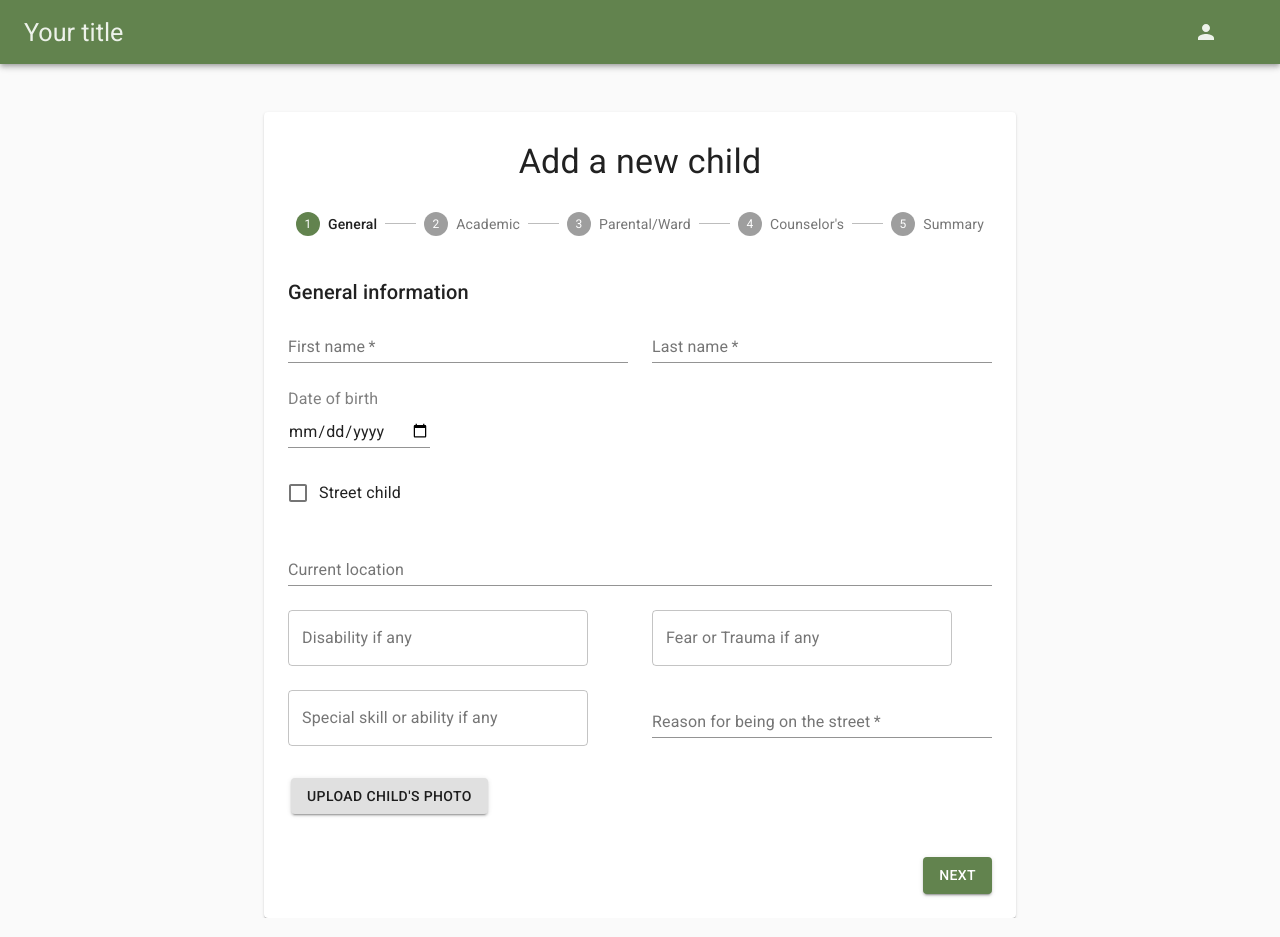
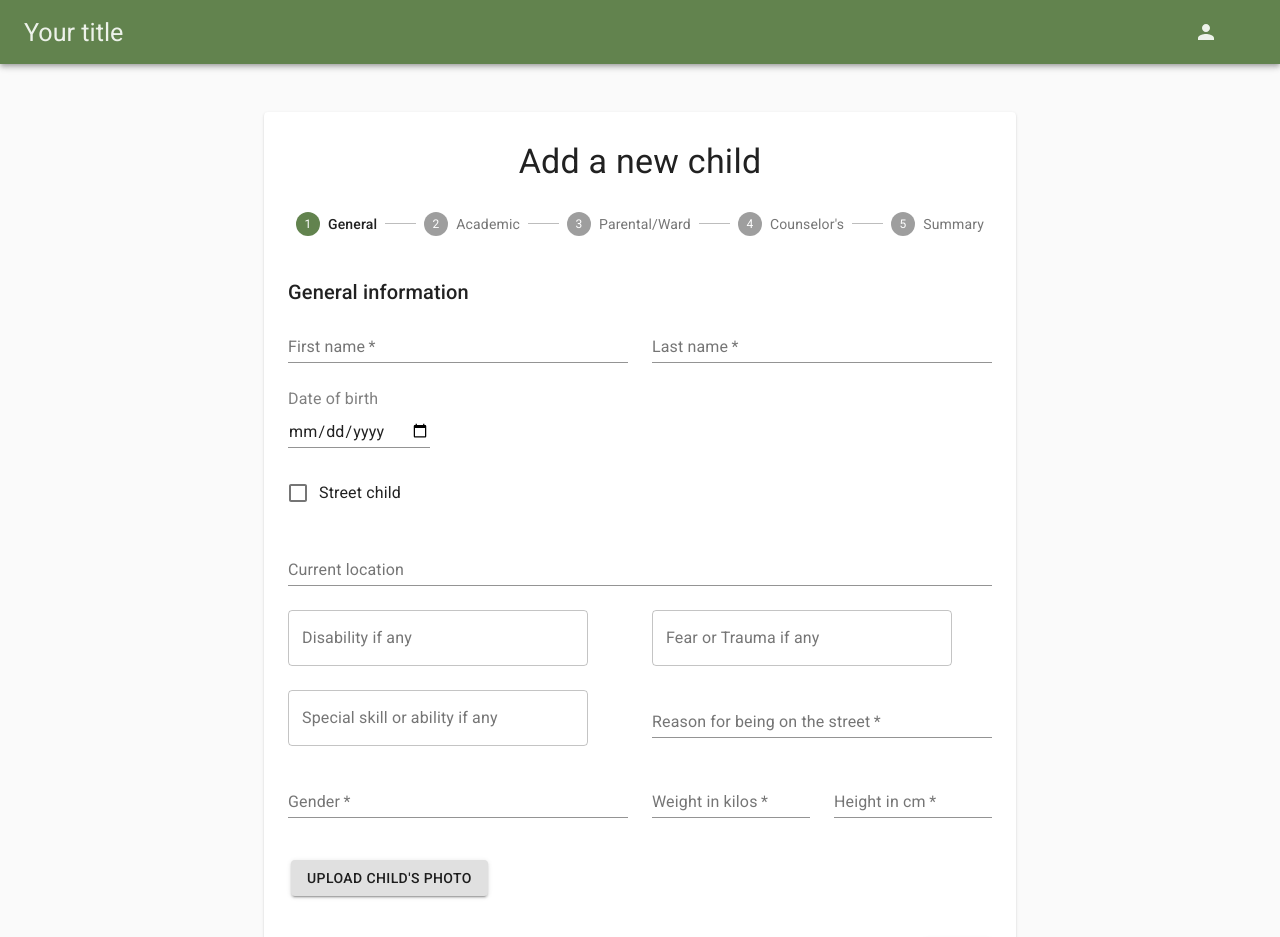
Before and after one commit to Mongen-Initiative/mongen-frontend, a Next.js app: page /1/new-record in a window 1280 px wide. Shown: the top 937 px of the page. Built offline with nearby package versions, Linux system fonts and the light colour scheme.

Commit message:
fixing fields for post

```diff
--- a/components/templates/newRecordSteps.tsx
+++ b/components/templates/newRecordSteps.tsx
@@ -18,23 +18,17 @@ type Props = {
   counsellor?:any
 }
 
-
 export function GeneralInfoStep(props: Props) {
   const { callback } = props
   const [generalInfoData, setGeneralInfoData] = React.useState({
-    firstName: '',
-    lastName: '',
-    birth: '',
+    first_name: '',
+    last_name: '',
+    date_of_birth: '',
     address: '',
-    reason: '',
-    age: 23,
-    gender: 'girl',
-    height: 165,
-    street_situation_id: 1,
-    living_in_street: "false",
-    start_date: "2021-01-26T14:59:32.842Z",
-    end_date: "2021-01-26T14:59:32.842Z",
-    weight: 55,
+    gender: '',
+    height: 0,
+    weight: 0,
+    country_iso: "US"
   })
 
   function updateForm(type, data) {
@@ -55,7 +49,7 @@ export function GeneralInfoStep(props: Props) {
             name="firstName"
             label="First name"
             fullWidth
-            onChange={(event) => updateForm("firstName", event.target.value)}
+            onChange={(event) => updateForm("first_name", event.target.value)}
           />
         </Grid>
         <Grid item xs={12} sm={6}>
@@ -65,7 +59,7 @@ export function GeneralInfoStep(props: Props) {
             name="lastName"
             label="Last name"
             fullWidth
-            onChange={(event) => updateForm("lastName", event.target.value)}
+            onChange={(event) => updateForm("last_name", event.target.value)}
           />
         </Grid>
         <Grid item xs={12}>
@@ -75,12 +69,12 @@ export function GeneralInfoStep(props: Props) {
             id="dob"
             name="dob"
             type="date"
-            onChange={(event) => updateForm("birth", event.target.value)}
+            onChange={(event) => updateForm("date_of_birth", event.target.value)}
           />
         </Grid>
         <Grid item xs={12}>
           <FormControlLabel
-            control={<Checkbox color="secondary" name="street-child" value="true" onChange={(event) => updateForm("living_in_street", event.target.value)}
+            control={<Checkbox color="secondary" name="street-child" value="true"
             />}
             label="Street child"
           />
@@ -110,13 +104,42 @@ export function GeneralInfoStep(props: Props) {
             name="reason-being-on-the-street"
             label="Reason for being on the street"
             fullWidth
-            onChange={(event) => updateForm("reason", event.target.value)}
+          />
+        </Grid>
+        <Grid item xs={12} sm={6}>
+          <TextField
+            required
+            id="gender"
+            name="gender"
+            label="Gender"
+            fullWidth
+            onChange={(event) => updateForm("gender", event.target.value)}
+          />
+        </Grid>
+        <Grid item xs={12} sm={3}>
+          <TextField
+            required
+            id="weight"
+            name="weight"
+            label="Weight in kilos"
+            fullWidth
+            onChange={(event) => updateForm("weight", event.target.value)}
+          />
+        </Grid>
+        <Grid item xs={12} sm={3}>
+          <TextField
+            required
+            id="height"
+            name="height"
+            label="Height in cm"
+            fullWidth
+            onChange={(event) => updateForm("height", event.target.value)}
           />
         </Grid>
         <Button
             variant="contained"
             component="label"
-            style = {{margin:"15px", marginTop:"20px"}}
+            style = {{margin:"15px", marginTop:"30px"}}
         >
         Upload Child's photo
         <input
@@ -163,9 +186,11 @@ export function AcademicRecordsStep(props: Props) {
             onChange={(event) => updateForm("lastClass", event.target.value)}
           />
         </Grid>
-        <Grid item xs={12} md={6}>
+        <Grid item xs={12} md={3}>
+        <Typography style={{color:"grey", marginTop:"-2px", fontSize:"12px"}}>Departure date</Typography>
           <TextField
-            required id="depDate" label="Departure date" fullWidth
+            required id="depDate"
+            type="date"
             onChange={(event) => updateForm("depDate", event.target.value)}
           />
         </Grid>
@@ -277,7 +302,7 @@ export function NewRecordSummaryStep(props: Props) {
         <Typography variant="h6" gutterBottom>
           New record summary
         </Typography>
-        <Typography variant="h5" align="center" style={{padding:"15px"}}>{generalInfo.firstName} {generalInfo.lastName}</Typography>
+        <Typography variant="h5" align="center" style={{padding:"15px"}}>{generalInfo.first_name} {generalInfo.last_name}</Typography>
         <List>
           <ListItem>
             <ListItemText>Reason for being on the street:</ListItemText>
@@ -285,7 +310,7 @@ export function NewRecordSummaryStep(props: Props) {
           </ListItem>
           <ListItem>
             <ListItemText>Date of birth:</ListItemText>
-            <Typography variant="subtitle1">{generalInfo.birth}</Typography>
+            <Typography variant="subtitle1">{generalInfo.date_of_birth}</Typography>
           </ListItem>
           <ListItem>
               <ListItemText>Current location:</ListItemText>
--- a/pages/[organizationId]/new-record.tsx
+++ b/pages/[organizationId]/new-record.tsx
@@ -149,9 +149,17 @@ export default function AddNewRecord() {
                     variant="contained"
                     color="primary"
                     href="/1"
-                    style={{marginTop:"60px", marginLeft:"33%", marginBottom:"80px"}}
+                    style={{marginTop:"60px", marginLeft:"30%", marginBottom:"10px", width:"270px"}}
                   >
                     Go back to the homepage
+                  </Button>
+                  <Button
+                    variant="outlined"
+                    color="primary"
+                    href="/1/new-record"
+                    style={{marginTop:"10px", marginLeft:"30%", marginBottom:"80px", width:"270px"}}
+                  >
+                    Create another record
                   </Button>
                   </div>
                 ) : (
```
